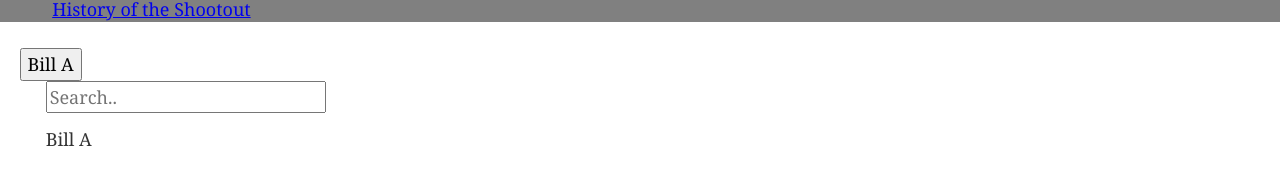
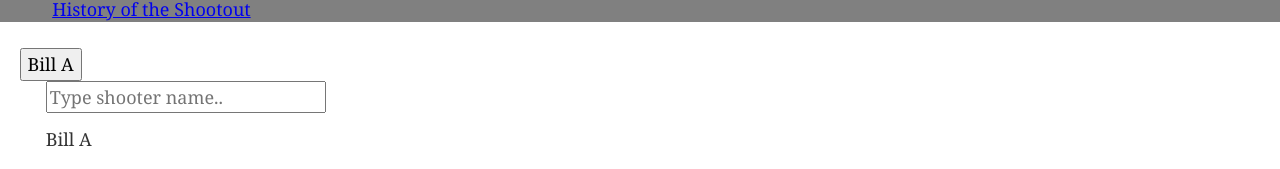
Before and after one commit to ldahleen54/dutchmasters, a Gatsby site in the folder gatsbynetlify/: page /scores in a window 1280 px wide. Shown: the part 357-526 px from the top of the page. Built offline with nearby package versions, Linux system fonts and the light colour scheme; Gatsby itself is replaced by a stand-in of ours.

Commit message:
Change placeholder

```diff
--- a/gatsbynetlify/src/pages/scores.js
+++ b/gatsbynetlify/src/pages/scores.js
@@ -77,7 +77,6 @@ const Scores = () => {
     let input = document.getElementById("myInput");
     let filter = input.value.toUpperCase();
     let div = document.getElementById("shooterDropdown");
-    console.log("called filter function");
     let btn = div.getElementsByTagName("btn");
     for (let i = 0; i < btn.length; i++) {
       let txtValue = btn[i].textContent || btn[i].innerText;
@@ -96,7 +95,7 @@ const Scores = () => {
       {data.shooters[shooter].name}
     </button>
     <ul className="dropdown-menu" aria-labelledby="selectShooter" id="shooterDropdown">
-      <li><input type="text" placeholder="Search.." id="myInput" onKeyUp={() => filterFunction()} /></li>
+      <li><input type="text" placeholder="Type shooter name.." id="myInput" onKeyUp={() => filterFunction()} /></li>
       <li><btn className="dropdown-item" onClick={() => setShooter(0)}>Bill A</btn></li>
       <li><btn className="dropdown-item" onClick={() => setShooter(1)}>Brad D</btn></li>
       <li><btn className="dropdown-item" onClick={() => setShooter(2)}>Eric D</btn></li>
```
